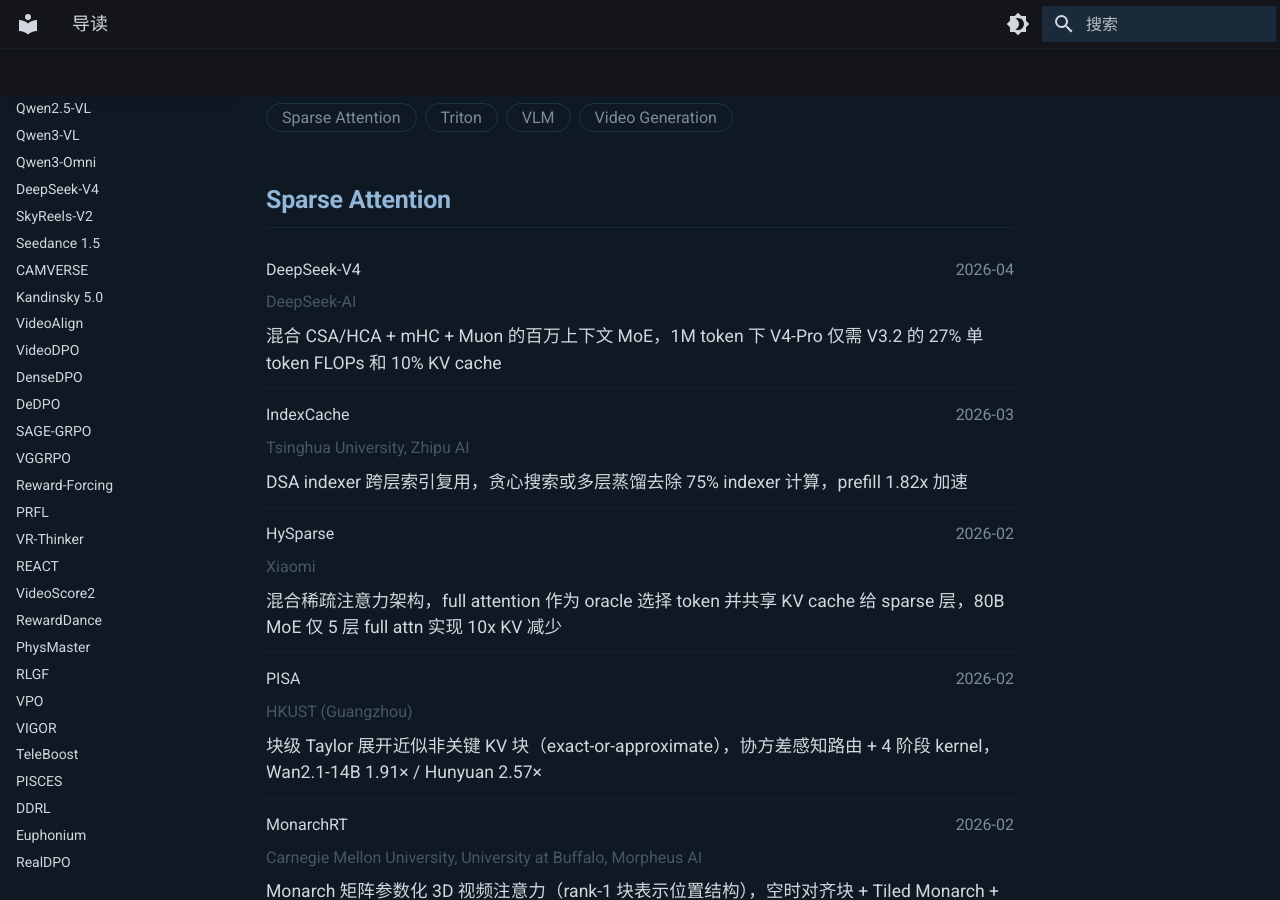
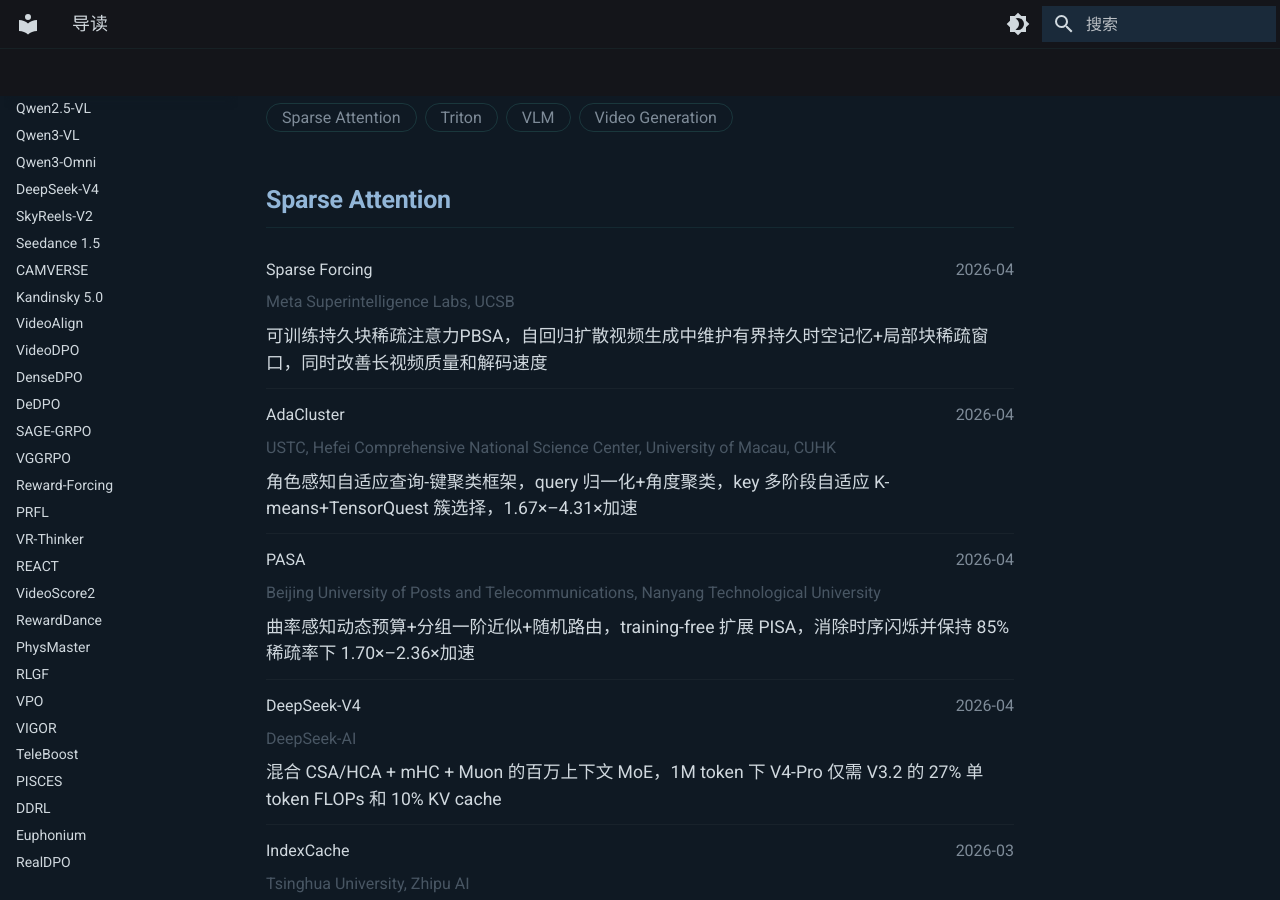
Before and after one commit to YouHuang67/paper-code-notes, an MkDocs documentation site: the page built from docs/paper_reading/index.md, in a window 1280 px wide and 900 px high, scrolled down 358 px. Built offline with MkDocs 1.6.1 and Material for MkDocs 9.7.7, drawn with Linux system fonts in a browser that asks for light colours.

Commit message:
add: PASA, AdaCluster, Sparse Forcing paper notes

```diff
--- a/docs/data/tag_index.json
+++ b/docs/data/tag_index.json
@@ -1,4 +1,50 @@
 [
+  {
+    "title": "Sparse Forcing",
+    "path": "paper_reading/sparse_forcing.md",
+    "type": "论文阅读",
+    "tags": [
+      "Sparse Attention",
+      "Video Generation",
+      "Diffusion Model",
+      "Diffusion Forcing"
+    ],
+    "summary": "可训练持久块稀疏注意力PBSA，自回归扩散视频生成中维护有界持久时空记忆+局部块稀疏窗口，同时改善长视频质量和解码速度",
+    "category": "Sparse Attention",
+    "date_arxiv": "2026-04",
+    "date_added": "2026-05-12",
+    "organizations": "Meta Superintelligence Labs, UCSB"
+  },
+  {
+    "title": "AdaCluster",
+    "path": "paper_reading/adacluster.md",
+    "type": "论文阅读",
+    "tags": [
+      "Sparse Attention",
+      "Video Generation",
+      "Diffusion Model"
+    ],
+    "summary": "角色感知自适应查询-键聚类框架，query 归一化+角度聚类，key 多阶段自适应 K-means+TensorQuest 簇选择，1.67×–4.31×加速",
+    "category": "Sparse Attention",
+    "date_arxiv": "2026-04",
+    "date_added": "2026-05-12",
+    "organizations": "USTC, Hefei Comprehensive National Science Center, University of Macau, CUHK"
+  },
+  {
+    "title": "PASA",
+    "path": "paper_reading/pasa.md",
+    "type": "论文阅读",
+    "tags": [
+      "Sparse Attention",
+      "Video Generation",
+      "Diffusion Model"
+    ],
+    "summary": "曲率感知动态预算+分组一阶近似+随机路由，training-free 扩展 PISA，消除时序闪烁并保持 85% 稀疏率下 1.70×–2.36×加速",
+    "category": "Sparse Attention",
+    "date_arxiv": "2026-04",
+    "date_added": "2026-05-12",
+    "organizations": "Beijing University of Posts and Telecommunications, Nanyang Technological University"
+  },
   {
     "title": "HySparse",
     "path": "paper_reading/hysparse.md",
@@ -1236,77 +1282,121 @@
     "title": "Flash Attention V2 - 总览",
     "path": "code_analysis/flash_attention_v2/00_overview.md",
     "type": "代码分析",
-    "tags": ["CUDA", "CUTLASS", "Flash Attention"],
+    "tags": [
+      "CUDA",
+      "CUTLASS",
+      "Flash Attention"
+    ],
     "summary": "FA2 SM80 CUDA 实现的整体架构、文件依赖、框架使用与文档导航"
   },
   {
     "title": "Flash Attention V2 - 参数与硬件配置",
     "path": "code_analysis/flash_attention_v2/01_params_and_traits.md",
     "type": "代码分析",
-    "tags": ["CUDA", "CUTLASS", "Flash Attention"],
+    "tags": [
+      "CUDA",
+      "CUTLASS",
+      "Flash Attention"
+    ],
     "summary": "Flash_fwd_params 结构体拆解、kernel_traits 的 MMA Atom/Swizzle/Copy 选择"
   },
   {
     "title": "Flash Attention V2 - 前向核心",
     "path": "code_analysis/flash_attention_v2/02_forward_kernel.md",
     "type": "代码分析",
-    "tags": ["CUDA", "CUTLASS", "Flash Attention"],
+    "tags": [
+      "CUDA",
+      "CUTLASS",
+      "Flash Attention"
+    ],
     "summary": "compute_attn_1rowblock 逐段拆解：Q·K^T → online softmax → P·V 的 CuTe 实现"
   },
   {
     "title": "Flash Attention V2 - 计算原语",
     "path": "code_analysis/flash_attention_v2/03_softmax_mask_utils.md",
     "type": "代码分析",
-    "tags": ["CUDA", "CUTLASS", "Flash Attention"],
+    "tags": [
+      "CUDA",
+      "CUTLASS",
+      "Flash Attention"
+    ],
     "summary": "online softmax、causal/local mask、warp allreduce、Philox dropout 实现"
   },
   {
     "title": "Flash Attention V2 - 反向传播",
     "path": "code_analysis/flash_attention_v2/04_backward_kernel.md",
     "type": "代码分析",
-    "tags": ["CUDA", "CUTLASS", "Flash Attention"],
+    "tags": [
+      "CUDA",
+      "CUTLASS",
+      "Flash Attention"
+    ],
     "summary": "recomputation 策略、dQ/dK/dV 三组 MMA 计算、atomic add 累积"
   },
   {
     "title": "Flash Attention V2 - 调度与实例化",
     "path": "code_analysis/flash_attention_v2/05_dispatch_and_instantiation.md",
     "type": "代码分析",
-    "tags": ["CUDA", "CUTLASS", "Flash Attention"],
+    "tags": [
+      "CUDA",
+      "CUTLASS",
+      "Flash Attention"
+    ],
     "summary": "static_switch 编译期分发宏、launch template grid 配置、74 个模板实例化文件生成"
   },
   {
     "title": "FlashInfer Variable Block Sparse Attention - 总览",
     "path": "code_analysis/flashinfer_variable_block_sparse/00_overview.md",
     "type": "代码分析",
-    "tags": ["CUDA", "Sparse Attention", "Flash Attention"],
+    "tags": [
+      "CUDA",
+      "Sparse Attention",
+      "Flash Attention"
+    ],
     "summary": "本地剥离版 variable_block_attn：variable block 元数据翻译层如何接到 FA2 paged prefill runtime、JIT 与 C++ binding"
   },
   {
     "title": "FlashInfer Variable Block Sparse Attention - 初始化与 plan 前准备",
     "path": "code_analysis/flashinfer_variable_block_sparse/01_python_wrapper_and_metadata.md",
     "type": "代码分析",
-    "tags": ["CUDA", "Sparse Attention", "Flash Attention"],
+    "tags": [
+      "CUDA",
+      "Sparse Attention",
+      "Flash Attention"
+    ],
     "summary": "按执行顺序分析 wrapper 初始化、metadata 翻译、page_size=1 设计与 backend 解析，说明 plan 前状态如何建立"
   },
   {
     "title": "FlashInfer Variable Block Sparse Attention - plan 阶段：模块准备与调度生成",
     "path": "code_analysis/flashinfer_variable_block_sparse/02_runtime_and_jit.md",
     "type": "代码分析",
-    "tags": ["CUDA", "Sparse Attention", "Flash Attention"],
+    "tags": [
+      "CUDA",
+      "Sparse Attention",
+      "Flash Attention"
+    ],
     "summary": "按 plan 阶段顺序分析 runtime 模块获取、JIT 生成和 C++ 调度计划生成，说明 self._plan_info 如何建立"
   },
   {
     "title": "FlashInfer Variable Block Sparse Attention - run 阶段：进入 C++ 与 CUDA",
     "path": "code_analysis/flashinfer_variable_block_sparse/03_cpp_binding_and_kernel.md",
     "type": "代码分析",
-    "tags": ["CUDA", "Sparse Attention", "Flash Attention"],
+    "tags": [
+      "CUDA",
+      "Sparse Attention",
+      "Flash Attention"
+    ],
     "summary": "按 run 阶段顺序分析张量重排、paged_run、plan_info 恢复与 kernel dispatch，说明执行阶段怎样真正落到底层"
   },
   {
     "title": "DeepSeek-V4",
     "path": "paper_reading/deepseek_v4.md",
     "type": "论文阅读",
-    "tags": ["Sparse Attention", "LLM Inference", "KV Cache"],
+    "tags": [
+      "Sparse Attention",
+      "LLM Inference",
+      "KV Cache"
+    ],
     "summary": "混合 CSA/HCA + mHC + Muon 的百万上下文 MoE，1M token 下 V4-Pro 仅需 V3.2 的 27% 单 token FLOPs 和 10% KV cache",
     "category": "Sparse Attention",
     "date_arxiv": "2026-04",
--- a/mkdocs.yml
+++ b/mkdocs.yml
@@ -128,6 +128,9 @@
     - PAROAttention: paper_reading/paroattention.md
     - Sparse VideoGen2: paper_reading/svg2.md
     - Sparse-vDiT: paper_reading/sparse_vdit.md
+    - Sparse Forcing: paper_reading/sparse_forcing.md
+    - AdaCluster: paper_reading/adacluster.md
+    - PASA: paper_reading/pasa.md
     - Radial Attention: paper_reading/radial_attention.md
   - 代码分析:
     - 导读: code_analysis/index.md
```
Also changed, not shown: docs/paper_reading/adacluster.md (added, +88 -0 lines), docs/paper_reading/pasa.md (added, +92 -0 lines), docs/paper_reading/sparse_forcing.md (added, +96 -0 lines).
